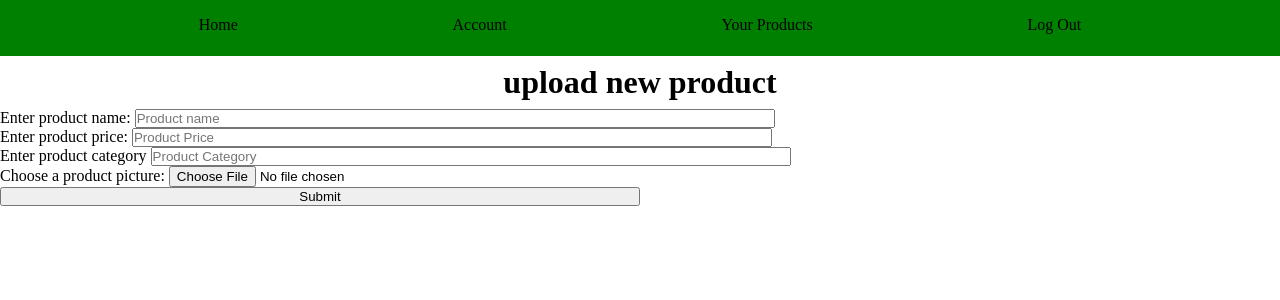
After one commit to cgomez374/marketplace_app, a Flask app: page /new_product in a window 1280 px wide. The commit adds this page. Shown: the top 300 px of the page. Run offline with Flask 3, Linux system fonts and the light colour scheme; a user stored in the database is signed in.

Commit message:
implemented authentication and authorization for routes plus added account and products templates

```diff
--- a/main.py
+++ b/main.py
@@ -1,5 +1,6 @@
 from flask import Flask, render_template, url_for, request, redirect, flash
-from models import db, Merchant
+from flask_login import LoginManager, login_user, login_required, current_user, logout_user
+from models import db, Merchant, Product
 from datetime import datetime
 
 app = Flask(__name__)
@@ -8,6 +9,17 @@ app.secret_key = 'secret key'
 # DB CONFIG
 app.config['SQLALCHEMY_DATABASE_URI'] = 'sqlite:///marketplace.db'
 db.init_app(app)
+
+# Login Manager config
+login_manager = LoginManager()
+login_manager.init_app(app)
+
+
+# User Loader
+@login_manager.user_loader
+def load_user(user_id):
+    return Merchant.query.get(int(user_id))
+
 
 products = [
     {
@@ -76,6 +88,7 @@ def message_display_redirect(message, redirect_to):
 
 @app.route('/')
 def main():
+    # db.drop_all()
     db.create_all()
     return render_template('main.html', products=products)
 
@@ -95,8 +108,17 @@ def login():
                 message_display_redirect('Merchant not found', 'login')
             if not merchant.check_password(password_to_check):
                 message_display_redirect('Email/password incorrect', 'login')
-            flash('Successful login')
+            # Logs the merchant in
+            login_user(merchant)
+            return message_display_redirect('Successful login', 'account')
     return render_template('login.html')
+
+
+@app.route('/logout')
+@login_required
+def logout():
+    logout_user()
+    return redirect(url_for('main'))
 
 
 @app.route('/signup', methods=['GET', 'POST'])
@@ -104,6 +126,8 @@ def signup():
     if request.method == 'POST':
         name = request.form['merchant name'].strip()
         email = request.form['email'].strip()
+        if Merchant.query.filter_by(email=email).first():
+            return message_display_redirect('Email in use', 'signup')
         new_password = request.form['password'].strip()
 
         if not name or not email or not new_password:
@@ -117,10 +141,33 @@ def signup():
             db.session.commit()
         except:
             message_display_redirect('There was an error creating your account, please try again', 'signup')
-        message_display_redirect('Account Successfully created', 'login')
+        return message_display_redirect('Account Successfully created', 'login')
     return render_template('signup.html')
 
 
 @app.route('/cart')
 def cart():
     return render_template('cart.html')
+
+
+@app.route('/merchant_account')
+@login_required
+def account():
+    return render_template('merchant_account.html')
+
+
+@app.route('/merchant_products', methods=['GET'])
+@login_required
+def view_products():
+    merchant_products = Product.query.filter_by(merchant_id=current_user.id).all()
+    return render_template('merchant_products.html', merchant_products=merchant_products)
+
+
+# NEED TO IMPLEMENT FILE UPLOAD
+@app.route('/new_product', methods=['GET', 'POST'])
+@login_required
+def new_product():
+    if request.method == 'POST':
+        if request.form:
+            print(request.form)
+    return render_template('new_product.html')
--- a/templates/base.html
+++ b/templates/base.html
@@ -9,9 +9,18 @@
     <nav id="nav" class="nav">
         <ul class="row">
             <li><a href="{{ url_for('main') }}">Home</a></li>
+            {% if not current_user.is_authenticated %}
             <li><a href="{{ url_for('login') }}">Merchant Login</a></li>
             <li><a href="{{ url_for('signup') }}">Merchant Signup</a></li>
             <li><a href="{{ url_for('cart') }}">Cart</a></li>
+            {% endif %}
+            <!-- HIDE ONCE LOGGED IN     -->
+            {% if current_user.is_authenticated %}
+            <li><a href="{{ url_for('account') }}">Account</a></li>
+            <li><a href="{{ url_for('view_products') }}">Your Products</a></li>
+            <li><a href="{{ url_for('logout') }}">Log Out</a></li>
+            {% endif %}
+            <!--     END       -->
         </ul>
     </nav>
 
--- /dev/null
+++ b/templates/new_product.html
@@ -0,0 +1,27 @@
+{% extends "base.html"%}
+
+{% block main %}
+
+<h1>upload new product</h1>
+<form action="#" method="POST">
+<!--    NAME-->
+    <label for="product_name">Enter product name:</label>
+    <input type="text" id="product_name" name="product name" placeholder="Product name" required>
+    <br>
+<!--    PRICE-->
+    <label for="product_price">Enter product price:</label>
+    <input type="number" id="product_price" name="product_price" placeholder="Product Price" required>
+    <br>
+<!--    CATEGORY-->
+    <label for="product_category">Enter product category</label>
+    <input type="text" id="product_category" name="product_category" placeholder="Product Category" required>
+    <br>
+<!--    IMG-->
+    <label for="product_img">Choose a product picture:</label>
+    <input type="file" id="product_img" name="product_img" accept="image/png, image/jpeg" />
+    <input type="submit">
+</form>
+
+
+
+{% endblock %}
```
Also changed, not shown: models.py (+6 -2 lines), templates/merchant_account.html (added, +11 -0 lines), templates/merchant_products.html (added, +19 -0 lines), instance/marketplace.db.
